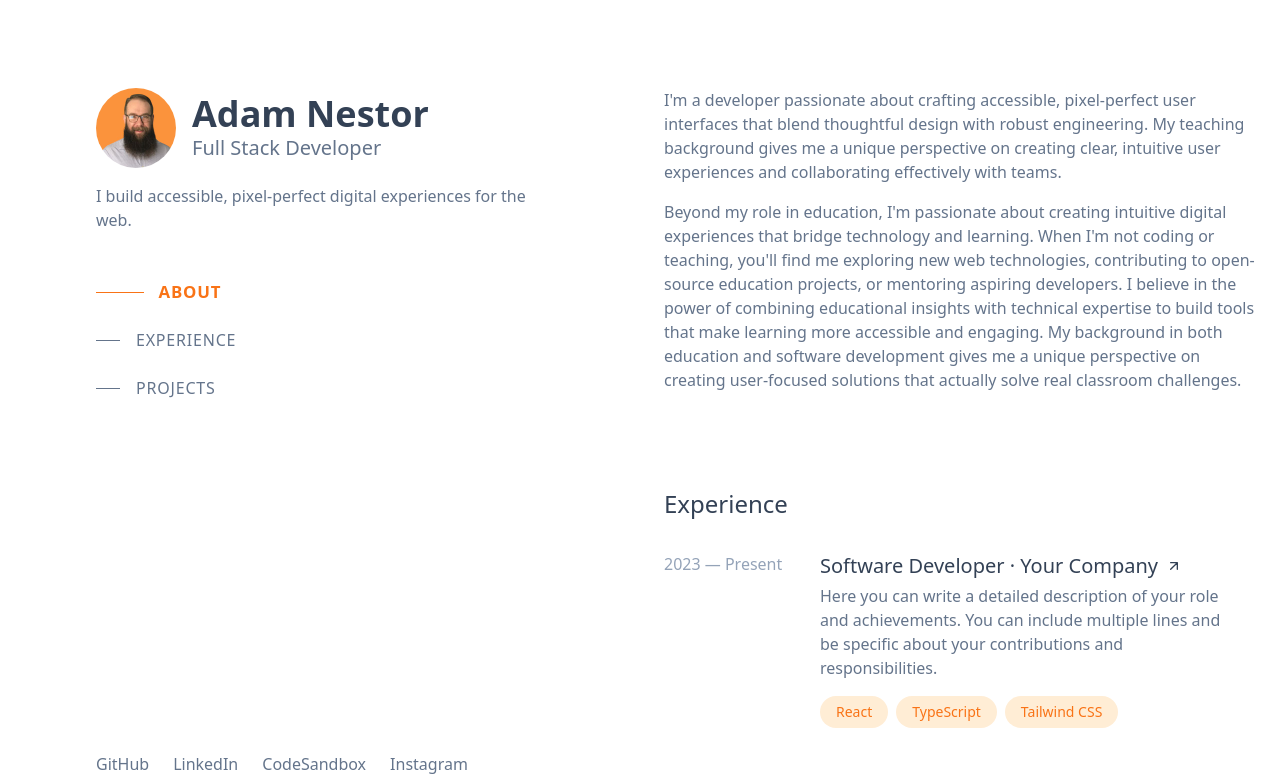
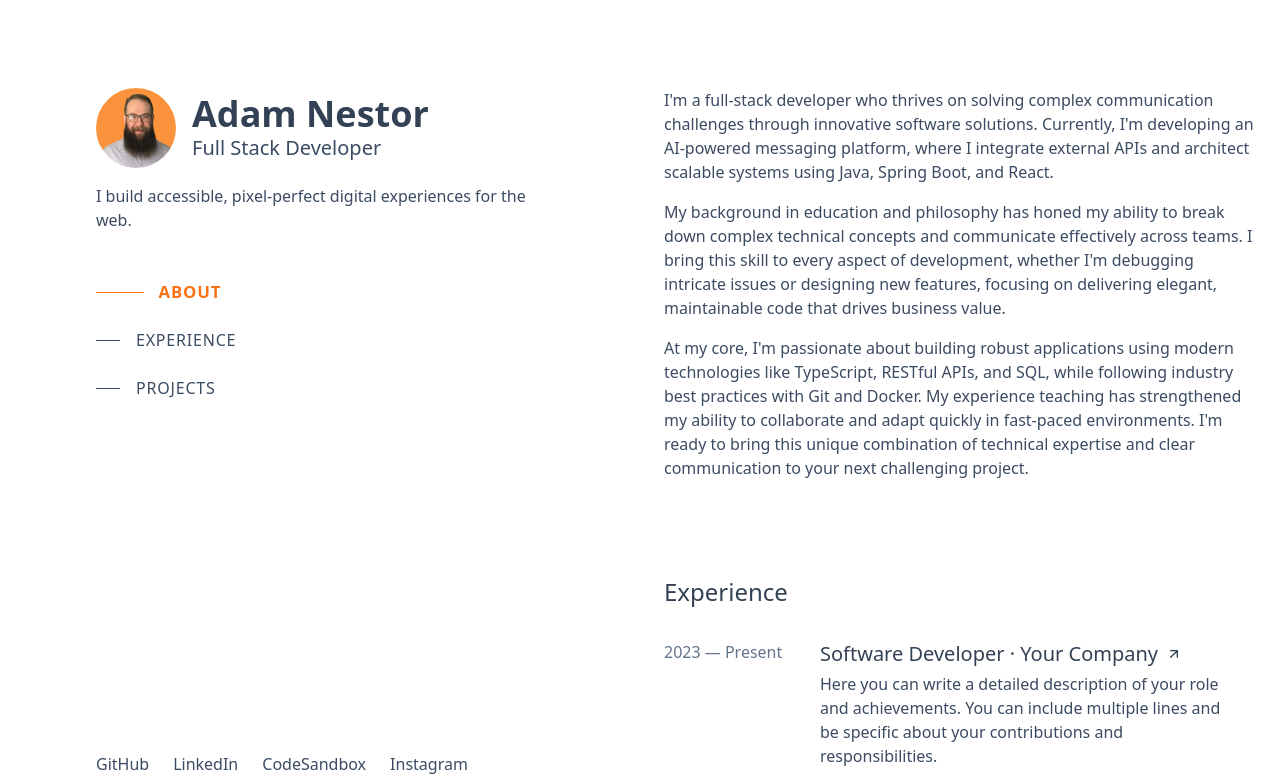
Before and after one commit to adamnestor/portfolio_v1, a React (Vite) app: page / in a window 1280 px wide. Shown: the top 782 px of the page. Built offline with nearby package versions, Linux system fonts and the light colour scheme.

Commit message:
updated about me

```diff
--- a/src/components/sections/RightPanel.tsx
+++ b/src/components/sections/RightPanel.tsx
@@ -7,22 +7,28 @@ const RightPanel = () => {
       {/* About section */}
       <section id="about" className="text-slate-medium space-y-4 mb-24">
         <p>
-          I'm a developer passionate about crafting accessible, pixel-perfect
-          user interfaces that blend thoughtful design with robust engineering.
-          My teaching background gives me a unique perspective on creating
-          clear, intuitive user experiences and collaborating effectively with
-          teams.
+          I'm a full-stack developer who thrives on solving complex
+          communication challenges through innovative software solutions.
+          Currently, I'm developing an AI-powered messaging platform, where I
+          integrate external APIs and architect scalable systems using Java,
+          Spring Boot, and React.
         </p>
         <p>
-          Beyond my role in education, I'm passionate about creating intuitive
-          digital experiences that bridge technology and learning. When I'm not
-          coding or teaching, you'll find me exploring new web technologies,
-          contributing to open-source education projects, or mentoring aspiring
-          developers. I believe in the power of combining educational insights
-          with technical expertise to build tools that make learning more
-          accessible and engaging. My background in both education and software
-          development gives me a unique perspective on creating user-focused
-          solutions that actually solve real classroom challenges.
+          My background in education and philosophy has honed my ability to
+          break down complex technical concepts and communicate effectively
+          across teams. I bring this skill to every aspect of development,
+          whether I'm debugging intricate issues or designing new features,
+          focusing on delivering elegant, maintainable code that drives business
+          value.
+        </p>
+        <p>
+          At my core, I'm passionate about building robust applications using
+          modern technologies like TypeScript, RESTful APIs, and SQL, while
+          following industry best practices with Git and Docker. My experience
+          teaching has strengthened my ability to collaborate and adapt quickly
+          in fast-paced environments. I'm ready to bring this unique combination
+          of technical expertise and clear communication to your next
+          challenging project.
         </p>
       </section>
 
--- a/tailwind.config.js
+++ b/tailwind.config.js
@@ -4,37 +4,38 @@ export default {
   theme: {
     extend: {
       colors: {
-        background: '#FFFFFF',
+        background: "#FFFFFF",
         slate: {
-          dark: '#334155',    // Headers, important text
-          medium: '#64748B',  // Body text
-          light: '#94A3B8',   // Subtle text
-          muted: '#CBD5E1',   // Even more subtle
+          dark: "#334155", // Headers, important text
+          medium: "#3B4B63", // Body text
+          light: "#64748B", // Subtle text
+          muted: "#CBD5E1", // Even more subtle
         },
         orange: {
-          primary: '#F97316',  // Main orange
-          secondary: '#FB923C', // Lighter orange for hover
-          light: '#FFEDD5',    // Very light orange for backgrounds
+          primary: "#F97316", // Main orange
+          secondary: "#FB923C", // Lighter orange for hover
+          light: "#FFEDD5", // Very light orange for backgrounds
         },
         card: {
-          DEFAULT: '#FFFFFF',
-          border: '#E2E8F0',
-        }
+          DEFAULT: "#FFFFFF",
+          border: "#E2E8F0",
+        },
       },
       gradientColorStops: {
-        'orange-start': '#F97316',
-        'orange-end': '#FB923C',
+        "orange-start": "#F97316",
+        "orange-end": "#FB923C",
       },
       backgroundImage: {
-        'card-gradient': 'linear-gradient(to bottom, #FFFFFF, #F8FAFC)',
-        'orange-gradient': 'linear-gradient(to bottom right, #F97316, #FB923C)',
-        'hover-gradient': 'linear-gradient(to bottom right, #FB923C, #FCD34D)',
-        'subtle-gradient': 'linear-gradient(to bottom right, #F8FAFC, #FFFFFF)',
+        "card-gradient": "linear-gradient(to bottom, #FFFFFF, #F8FAFC)",
+        "orange-gradient": "linear-gradient(to bottom right, #F97316, #FB923C)",
+        "hover-gradient": "linear-gradient(to bottom right, #FB923C, #FCD34D)",
+        "subtle-gradient": "linear-gradient(to bottom right, #F8FAFC, #FFFFFF)",
       },
       boxShadow: {
-        'card': '0 2px 4px rgba(0, 0, 0, 0.05), 0 1px 2px rgba(0, 0, 0, 0.1)',
-        'card-hover': '0 4px 6px rgba(0, 0, 0, 0.05), 0 2px 4px rgba(0, 0, 0, 0.1)',
-        'button': '0 1px 2px rgba(249, 115, 22, 0.1)',
+        card: "0 2px 4px rgba(0, 0, 0, 0.05), 0 1px 2px rgba(0, 0, 0, 0.1)",
+        "card-hover":
+          "0 4px 6px rgba(0, 0, 0, 0.05), 0 2px 4px rgba(0, 0, 0, 0.1)",
+        button: "0 1px 2px rgba(249, 115, 22, 0.1)",
       },
     },
   },
```
